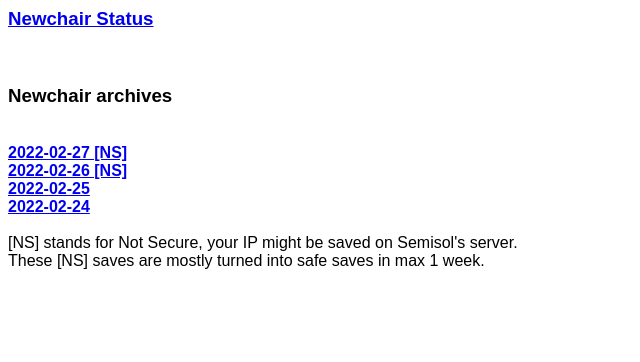
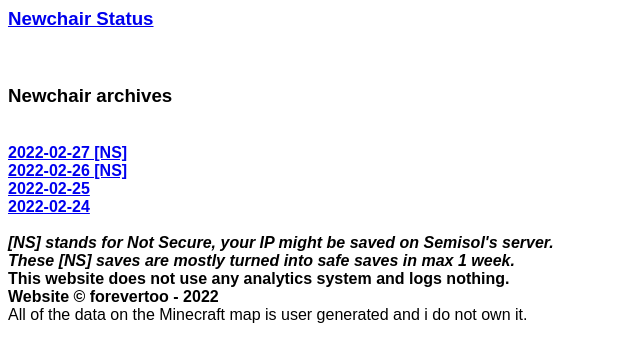
Before and after one commit to forevertoocat/newchair, a plain HTML site: page index.html in a window 1280 px wide. Shown: the whole page, without its empty margins (0-640 px from the left). Drawn offline with Linux system fonts and the light colour scheme.

Commit message:
Update index.html

```diff
--- a/index.html
+++ b/index.html
@@ -13,5 +13,8 @@
 <a href="https://drive.google.com/file/d/1lOh308YI1MDoUiUCUgd27dcV9fqLZetr/view?usp=sharing"><b>2022-02-25</b></a><br>
 <a href="https://drive.google.com/file/d/1XabrwMRErAlQFhSlBYZ08w5rofOllV1h/view?usp=sharing"><b>2022-02-24</b></a>
 
-<br><br>[NS] stands for Not Secure, your IP might be saved on Semisol's server.
-<br>These [NS] saves are mostly turned into safe saves in max 1 week.
+<b><i><br><br>[NS] stands for Not Secure, your IP might be saved on Semisol's server.
+<br>These [NS] saves are mostly turned into safe saves in max 1 week.</i>
+<br>This website does not use any analytics system and logs nothing.
+<br>Website © forevertoo - 2022</b>
+<br>All of the data on the Minecraft map is user generated and i do not own it.
```
